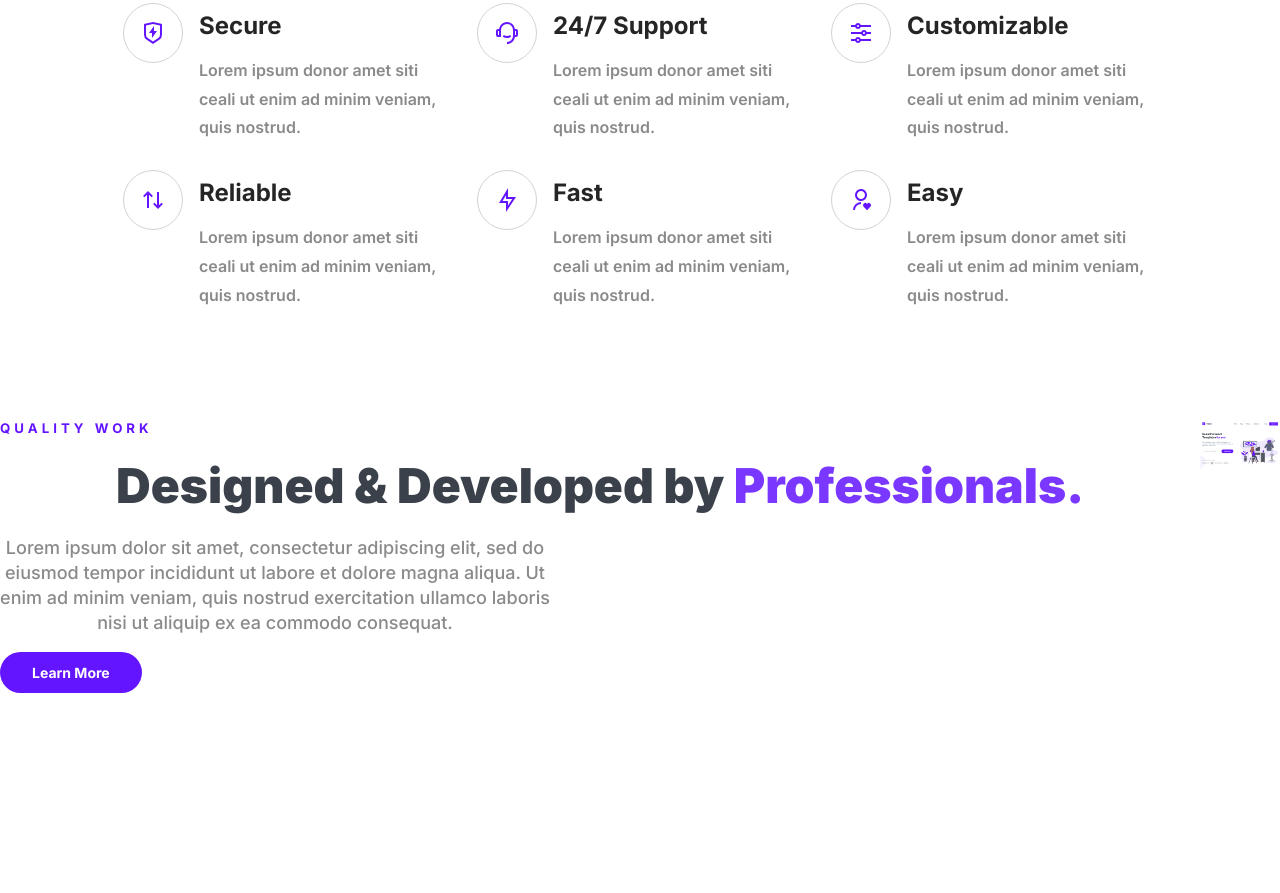
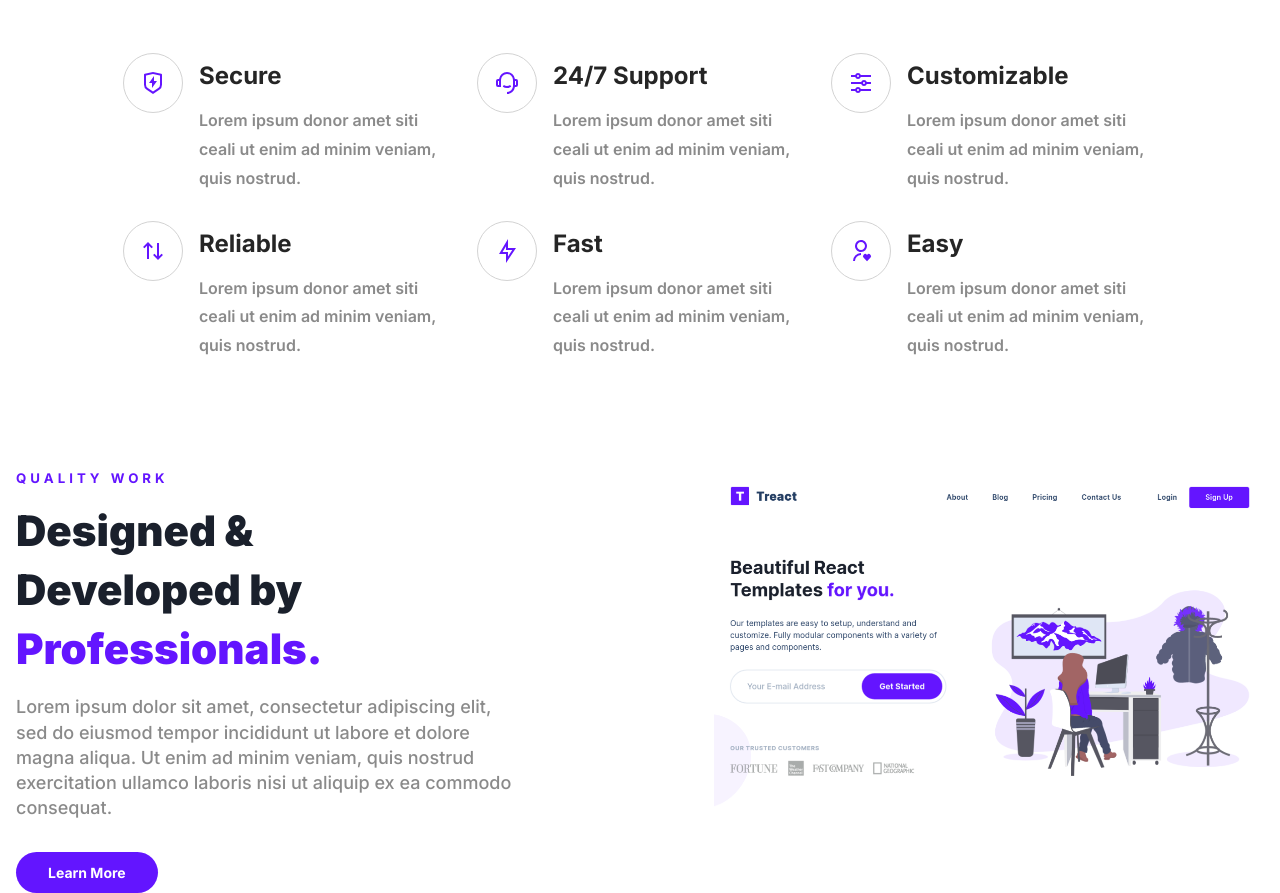
Before and after one commit to datschi1/website-clone, a plain HTML site: page index.html in a window 1280 px wide. Shown: the part 1125-2018 px from the top of the page. Before the commit the page ends 1818 px from the top, so only its background shows below. Drawn offline with Linux system fonts and the light colour scheme; files whose address does not match are found by name.

Commit message:
finishing 3rd section

```diff
--- a/index.html
+++ b/index.html
@@ -188,10 +188,10 @@
       <div class="designed__section">
         <div class="designed__texts">
           <h5>QUALITY WORK</h5>
-          <h1 class="features__h1">
+          <h1 class="designed__h1">
             Designed & Developed by <span class="purple">Professionals.</span>
           </h1>
-          <p class="features__para">
+          <p class="designed__para">
             Lorem ipsum dolor sit amet, consectetur adipiscing elit, sed do
             eiusmod tempor incididunt ut labore et dolore magna aliqua. Ut enim
             ad minim veniam, quis nostrud exercitation ullamco laboris nisi ut
--- a/styles.css
+++ b/styles.css
@@ -141,7 +141,7 @@ button:hover{
 }
 
 h1{
-    font-weight: 700;
+    font-weight: 900;
     line-height: 1.4;
     font-size: 42px;
     width: 450px;
@@ -208,23 +208,32 @@ h5{
     justify-content: center;
 }
 
-.features__h1{
+.features__h1 .designed__h1{
     max-width: 100% ;
     width: 1200px;
-    text-align: center;
+
     font-weight: 900;
     opacity: 0.85;
     font-size: 48px;
 }
 
-.features__para{
+.features__h1{
+    text-align: center;
+}
+
+.features__para , .designed__para{
     margin:16px 0;
-    text-align: center;
+
     color: rgb(109, 109, 109 , 0.8);
     font-size: 16px;
     line-height:1.4;
     font-weight: 500;
     font-size: 18px;
+
+}
+
+.features__para{
+    text-align: center;
     max-width: 100%;
     width: 550px;
 }
@@ -299,4 +308,25 @@ h5{
 .designed__section{
     display: flex;
     justify-content: space-between;
+    padding: 0 16px;
 }
+
+
+.designed__texts{
+    max-width: 100%;
+    width: 50%;
+    display: flex;
+    flex-direction: column;
+    align-items: flex-start;
+    text-align: left;
+}
+
+.designed__h1{
+    text-align: left;
+}
+
+.designed__para{
+    text-align: left;
+    width: 80%;
+    margin-bottom: 32px;
+}
```
